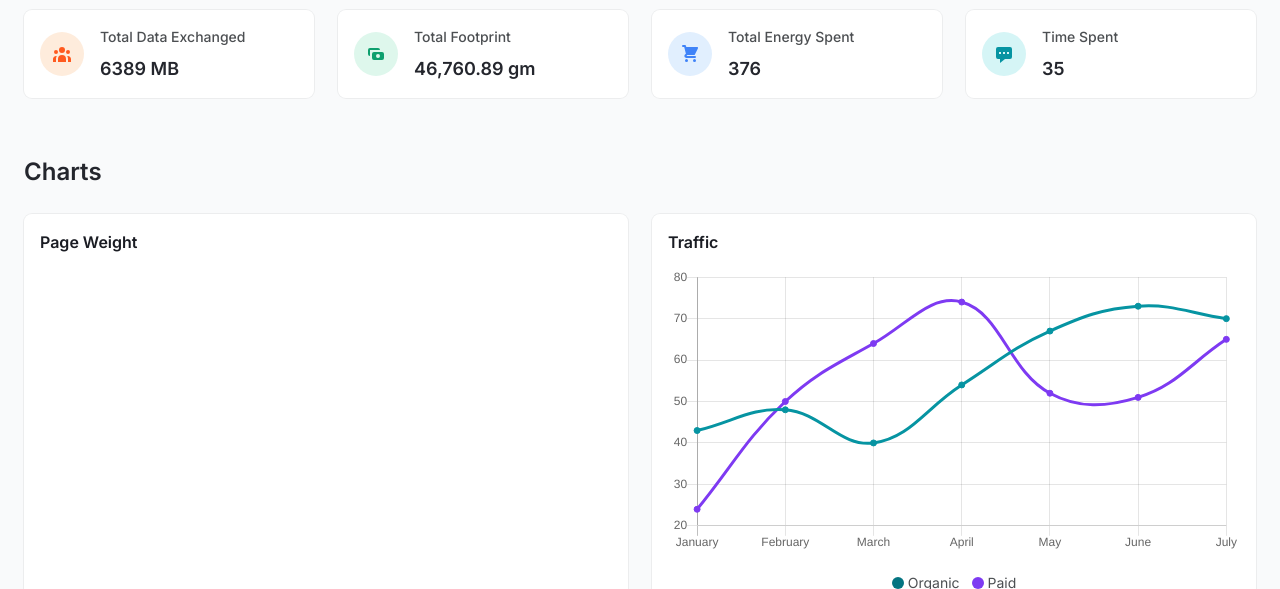
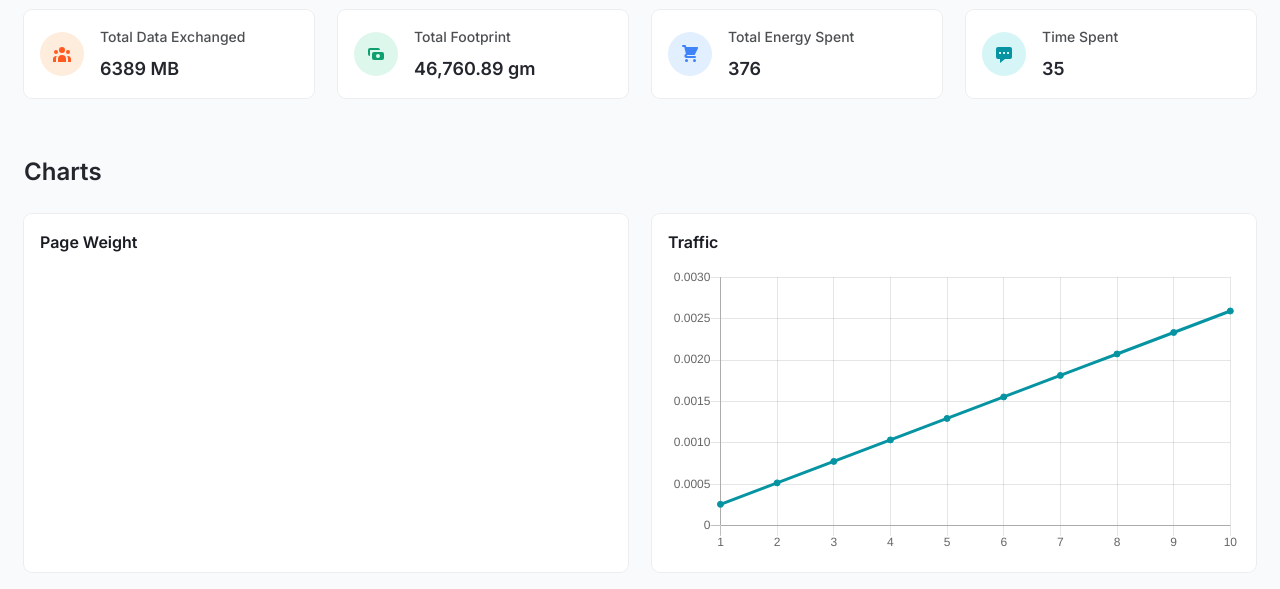
Before and after one commit to m0nkegang/carbonfootprint, a browser extension: page dashboard/index.html in a window 1280 px wide. Shown: the part 211-800 px from the top of the page. Drawn offline with nearby package versions, Linux system fonts and the light colour scheme; files that its build step writes are made by us from their sources.

Commit message:
line chart updated

```diff
--- a/dashboard/assets/js/charts-lines.js
+++ b/dashboard/assets/js/charts-lines.js
@@ -4,7 +4,7 @@
 const lineConfig = {
   type: 'line',
   data: {
-    labels: ['January', 'February', 'March', 'April', 'May', 'June', 'July'],
+    labels: [1, 2, 3, 4, 5, 6, 7, 8, 9, 10],
     datasets: [
       {
         label: 'Organic',
@@ -14,19 +14,8 @@ const lineConfig = {
          */
         backgroundColor: '#0694a2',
         borderColor: '#0694a2',
-        data: [43, 48, 40, 54, 67, 73, 70],
+        data: [],
         fill: false,
-      },
-      {
-        label: 'Paid',
-        fill: false,
-        /**
-         * These colors come from Tailwind CSS palette
-         * https://tailwindcss.com/docs/customizing-colors/#default-color-palette
-         */
-        backgroundColor: '#7e3af2',
-        borderColor: '#7e3af2',
-        data: [24, 50, 64, 74, 52, 51, 65],
       },
     ],
   },
@@ -66,6 +55,13 @@ const lineConfig = {
   },
 }
 
+console.log(lineConfig)
+for (let i = 0; i < lineConfig.data.labels.length; i++) {
+  lineConfig.data.datasets[0].data.push(lineConfig.data.labels[i] * JPerByteDataCenter);
+}
+
+console.log(lineConfig);
+
 // change this to the id of your chart element in HMTL
 const lineCtx = document.getElementById('line')
 window.myLine = new Chart(lineCtx, lineConfig)
--- a/dashboard/index.html
+++ b/dashboard/index.html
@@ -161,17 +161,6 @@
                 Traffic
               </h4>
               <canvas id="line"></canvas>
-              <div class="flex justify-center mt-4 space-x-3 text-sm text-gray-600 dark:text-gray-400">
-                <!-- Chart legend -->
-                <div class="flex items-center">
-                  <span class="inline-block w-3 h-3 mr-1 bg-teal-600 rounded-full"></span>
-                  <span>Organic</span>
-                </div>
-                <div class="flex items-center">
-                  <span class="inline-block w-3 h-3 mr-1 bg-purple-600 rounded-full"></span>
-                  <span>Paid</span>
-                </div>
-              </div>
             </div>
           </div>
           <!-- New Table -->
```
